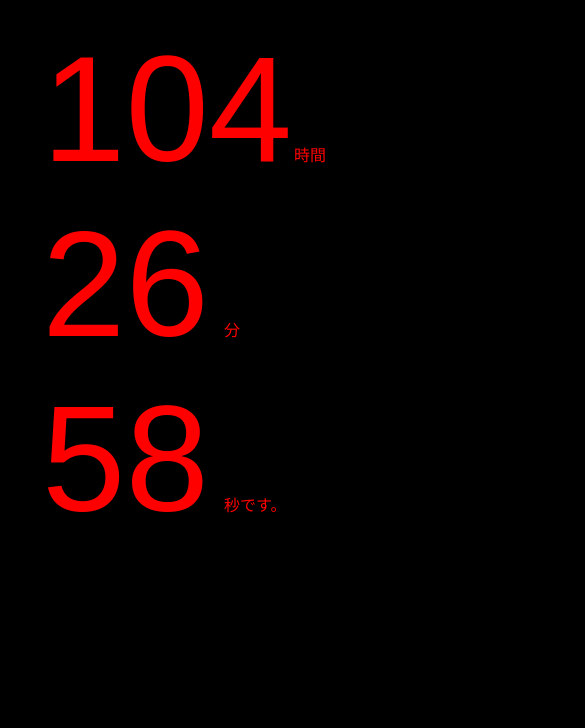
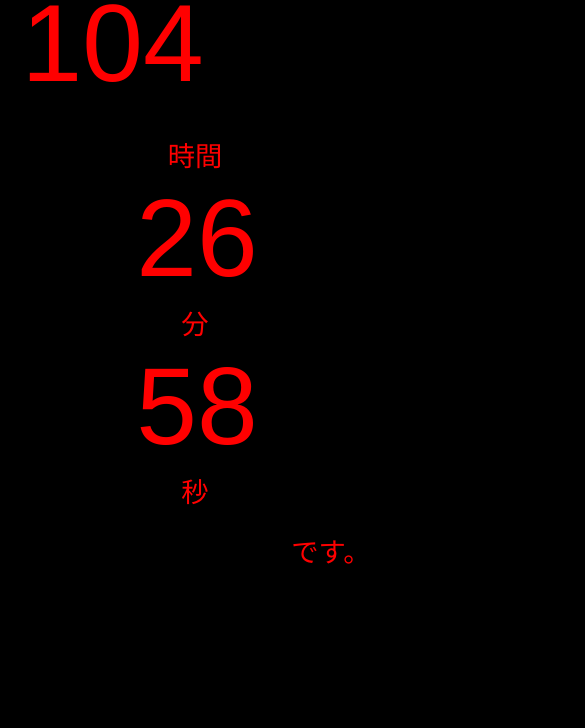
Before and after one commit to celebrater46/mondayTimer, a plain HTML site: page index.html in a window 390 px wide. Shown: the part 116-844 px from the top of the page, 585 px wide, since content can reach past the window. Drawn offline with Linux system fonts and the light colour scheme.

Commit message:
adopt responsive

```diff
--- a/index.html
+++ b/index.html
@@ -4,18 +4,24 @@
     <meta http-equiv="Content-Script-Type" content="text/javascript">
     <meta http-equiv="Content-type" content="text/html; charset=UTF-8">
     <title>恐怖のマンデータイマー</title>
+    <meta name="viewport" content="width=device-width, initial-scale=1, shrink-to-fit=no">
     <meta name="description" content="月曜日になるまでの残り時間を計測する恐るべきタイマー。">
     <link rel="stylesheet" href="style.css">
 </head>
-<body style="color:red; background-color:#000000; margin-left:40px">
-    <p style="font-size:36px; margin-top:50px;">月曜日まで</p>
-    <p>
-        <form name="clockForm">
-            <input style="width:250px; text-align:right" type="text" name="hour">時間
-            <input type="text" name="minute">分
-            <input type="text" name="sec">秒です。
-        </form>
-    </p>
+<body>
+    <p class="untilMonday">月曜日まで</p>
+    <form name="clockForm">
+        <p class="clock">
+            <input type="text" name="hour">
+            <div class="hms">時間</div>
+            <input type="text" name="minute">
+            <div class="hms">分</div>
+            <input type="text" name="sec">
+            <div class="hms">秒</div>
+            <div class="death">です。</div>
+        </p>
+    </form>
+
 
     <script type="text/javascript" src="consoleLog.js"></script>
     <script type="text/javascript" src="main.js"></script>
--- a/style.css
+++ b/style.css
@@ -1,12 +1,46 @@
 @charset "utf-8";
 
+html {
+    font-size: 7vw;
+}
+body {
+    color:red;
+    background-color:#000000;
+    margin: 0 5vw;
+}
 input {
-    width: 180px;
     color: #ff0000;
     background-color: #000000;
     border: 0px;
-    font-size: 150px;
+    font-size: 4rem;
 }
 p {
-    font-size: 36px;
+    font-size: 1rem;
 }
+form {
+    text-align: center;
+}
+p.clock {
+    display: flex;
+}
+form > input, form > div {
+    width: 90vw;
+    margin: 0 auto;
+    text-align: center;
+}
+div {
+    font-size: 1rem;
+}
+div.death {
+    margin-top: 20px;
+    text-align: right;
+}
+
+@media (min-width: 800px) {
+    html {
+        font-size: 3vw;
+    }
+    p.untilMonday {
+        margin-top: 1.5rem;
+    }
+}
```
